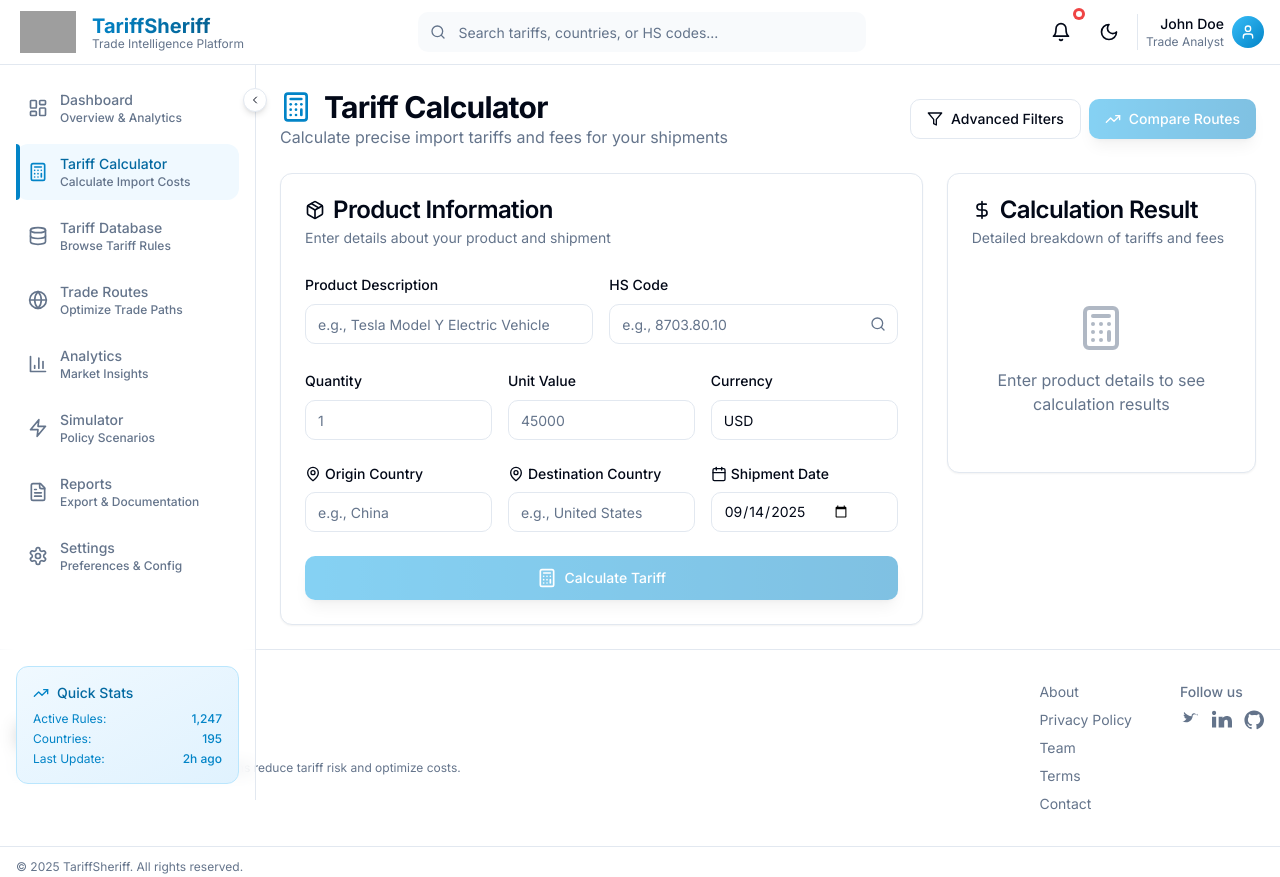
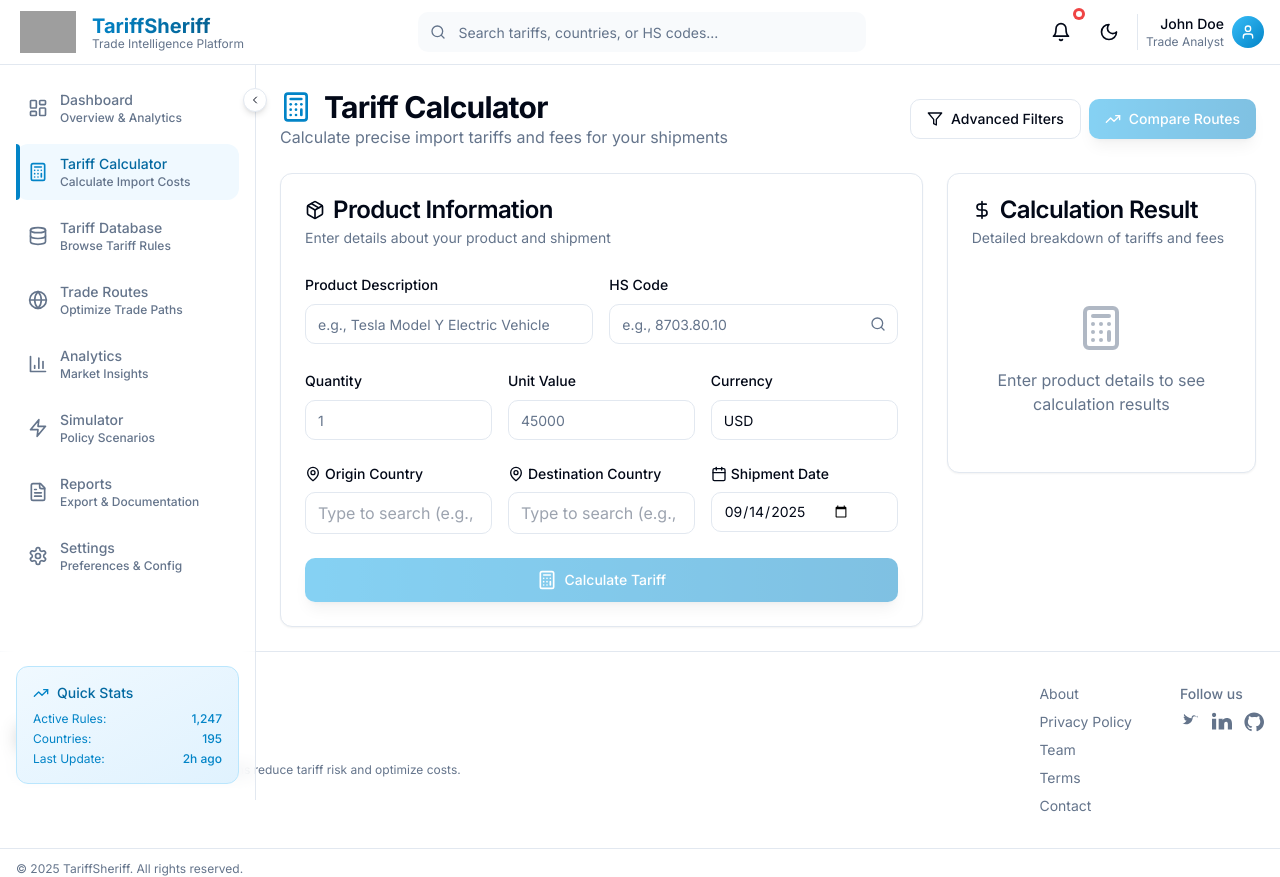
Before and after one commit to SaaiAravindhRaja/TariffSheriff, a React (Vite) app in the folder apps/frontend/: page /calculator in a window 1280 px wide. Built offline with nearby package versions, Linux system fonts and the light colour scheme; grey boxes are pictures that could not be loaded.

Commit message:
replace input fields with country select components

```diff
--- a/apps/frontend/src/pages/Calculator.tsx
+++ b/apps/frontend/src/pages/Calculator.tsx
@@ -20,6 +20,7 @@ import {
 import { Card, CardContent, CardDescription, CardHeader, CardTitle } from '@/components/ui/card'
 import { Button } from '@/components/ui/button'
 import { Input } from '@/components/ui/input'
+import CountrySelect from '@/components/inputs/CountrySelect'
 import { Badge } from '@/components/ui/badge'
 import { formatCurrency, formatPercentage, getCountryFlag } from '@/lib/utils'
 import { TariffBreakdownChart } from '@/components/calculator/TariffBreakdownChart'
@@ -265,10 +266,13 @@ export function Calculator() {
                     <MapPin className="w-4 h-4" />
                     Origin Country
                   </label>
-                  <Input
-                    placeholder="e.g., China"
+                  <CountrySelect
+                    placeholder="Type to search (e.g., Saudi, Singapore)"
                     value={formData.originCountry}
-                    onChange={(e) => handleInputChange('originCountry', e.target.value)}
+                    onChange={(code) => {
+                      const single = Array.isArray(code) ? code[0] ?? '' : code ?? ''
+                      handleInputChange('originCountry', String(single))
+                    }}
                   />
                 </div>
                 <div className="space-y-2">
@@ -276,10 +280,13 @@ export function Calculator() {
                     <MapPin className="w-4 h-4" />
                     Destination Country
                   </label>
-                  <Input
-                    placeholder="e.g., United States"
+                  <CountrySelect
+                    placeholder="Type to search (e.g., United, Spain)"
                     value={formData.destinationCountry}
-                    onChange={(e) => handleInputChange('destinationCountry', e.target.value)}
+                    onChange={(code) => {
+                      const single = Array.isArray(code) ? code[0] ?? '' : code ?? ''
+                      handleInputChange('destinationCountry', String(single))
+                    }}
                   />
                 </div>
                 <div className="space-y-2">
```
